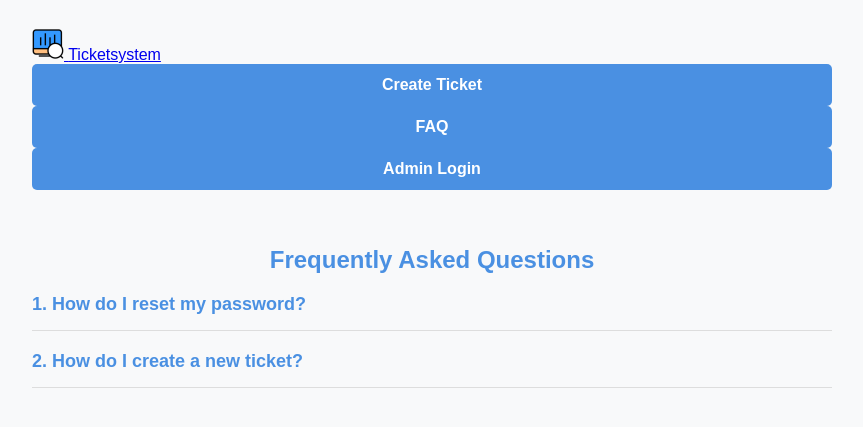
After one commit to frederikptersen/ticketsystem, a PHP site: page /faq.php in a window 1280 px wide. The commit adds this page. Shown: the top 427 px of the page, without its empty margins (208-1071 px from the left). Run offline with PHP 8.4, Linux system fonts and the light colour scheme.

Commit message:
added faq and admin login section

```diff
--- /dev/null
+++ b/Assets/CSS/faqstyle.css
@@ -0,0 +1,60 @@
+body {
+    font-family: Arial, sans-serif;
+    background-color: #f8f9fa;
+    color: #333;
+}
+
+.container {
+    max-width: 800px;
+    margin: 0 auto;
+    padding: 20px;
+}
+
+h1 {
+    text-align: center;
+    margin-bottom: 20px;
+    font-size: 24px;
+    color: #4A90E2;
+}
+
+.faq {
+    margin-top: 20px;
+}
+
+.faq-item {
+    margin-bottom: 20px;
+    border-bottom: 1px solid #ddd;
+    padding-bottom: 10px;
+}
+
+.faq-question {
+    cursor: pointer;
+    font-size: 18px;
+    font-weight: bold;
+    color: #4A90E2;
+    margin-bottom: 5px;
+}
+
+.faq-answer {
+    display: none;
+    margin-top: 10px;
+    font-size: 16px;
+    color: #555;
+}
+
+button {
+    width: 100%;
+    padding: 12px;
+    background-color: #4A90E2;
+    border: none;
+    border-radius: 5px;
+    color: #ffffff;
+    font-size: 16px;
+    font-weight: bold;
+    cursor: pointer;
+    transition: background-color 0.3s;
+}
+
+button:hover {
+    background-color: #9013FE;
+}
--- a/Assets/HTML/Header.php
+++ b/Assets/HTML/Header.php
@@ -1,5 +1,5 @@
 <!DOCTYPE html>
-<html lang="en" >
+<html lang="en">
 <head>
     <meta charset="UTF-8">
     <meta name="viewport" content="width=device-width, initial-scale=1">
@@ -18,7 +18,9 @@
                 <img src="./Assets/IMG/ticketing-system.ico" class="bi me-2" height="32px">
                 <span class="fs-4">Ticketsystem</span>
             </a>
-              <a href="ticket_create.php"><button type="button" class="btn btn-success">Create Ticket</button></a>
+            <a href="ticket_create.php"><button type="button" class="btn btn-success me-2">Create Ticket</button></a>
+            <a href="faq.php"><button type="button" class="btn btn-success me-2">FAQ</button></a>
+            <a href="login.php"><button type="button" class="btn btn-success">Admin Login</button></a>
         </div>
     </header>
     <?=$ErrorGen?>
--- /dev/null
+++ b/Assets/Javascript/faq.js
@@ -0,0 +1,14 @@
+document.addEventListener('DOMContentLoaded', function() {
+    const faqItems = document.querySelectorAll('.faq-question');
+
+    faqItems.forEach(item => {
+        item.addEventListener('click', function() {
+            const answer = this.nextElementSibling;
+            if (answer.style.display === 'block') {
+                answer.style.display = 'none';
+            } else {
+                answer.style.display = 'block';
+            }
+        });
+    });
+});
--- /dev/null
+++ b/faq.php
@@ -0,0 +1,37 @@
+<!DOCTYPE html>
+<html lang="en">
+<head>
+    <meta charset="UTF-8">
+    <meta name="viewport" content="width=device-width, initial-scale=1.0">
+    <title>FAQ - Ticketsystem</title>
+    <link rel="stylesheet" href="./Assets/CSS/faqstyle.css">
+</head>
+<body>
+    <header class="py-3 mb-4 border-bottom">
+        <div class="container d-flex flex-wrap justify-content-center">
+            <a href="index.php" class="d-flex align-items-center mb-3 mb-lg-0 me-lg-auto link-body-emphasis text-decoration-none">
+                <img src="./Assets/IMG/ticketing-system.ico" class="bi me-2" height="32px">
+                <span class="fs-4">Ticketsystem</span>
+            </a>
+            <a href="ticket_create.php"><button type="button" class="btn btn-success me-2">Create Ticket</button></a>
+            <a href="faq.php"><button type="button" class="btn btn-success me-2">FAQ</button></a>
+            <a href="login.php"><button type="button" class="btn btn-success">Admin Login</button></a>
+        </div>
+    </header>
+    <div class="container">
+        <h1>Frequently Asked Questions</h1>
+        <div class="faq">
+            <div class="faq-item">
+                <h2 class="faq-question">1. How do I reset my password?</h2>
+                <div class="faq-answer">To reset your password, go to the login page and click on "Forgot Password". Follow the instructions to reset your password.</div>
+            </div>
+            <div class="faq-item">
+                <h2 class="faq-question">2. How do I create a new ticket?</h2>
+                <div class="faq-answer">To create a new ticket, click on the "Create Ticket" button on the homepage and fill out the required information.</div>
+            </div>
+            <!-- Add more FAQ items here -->
+        </div>
+    </div>
+    <script src="./Assets/Javascript/faq.js"></script>
+</body>
+</html>
```
Lines whose indentation alone changed are shown as unchanged.
